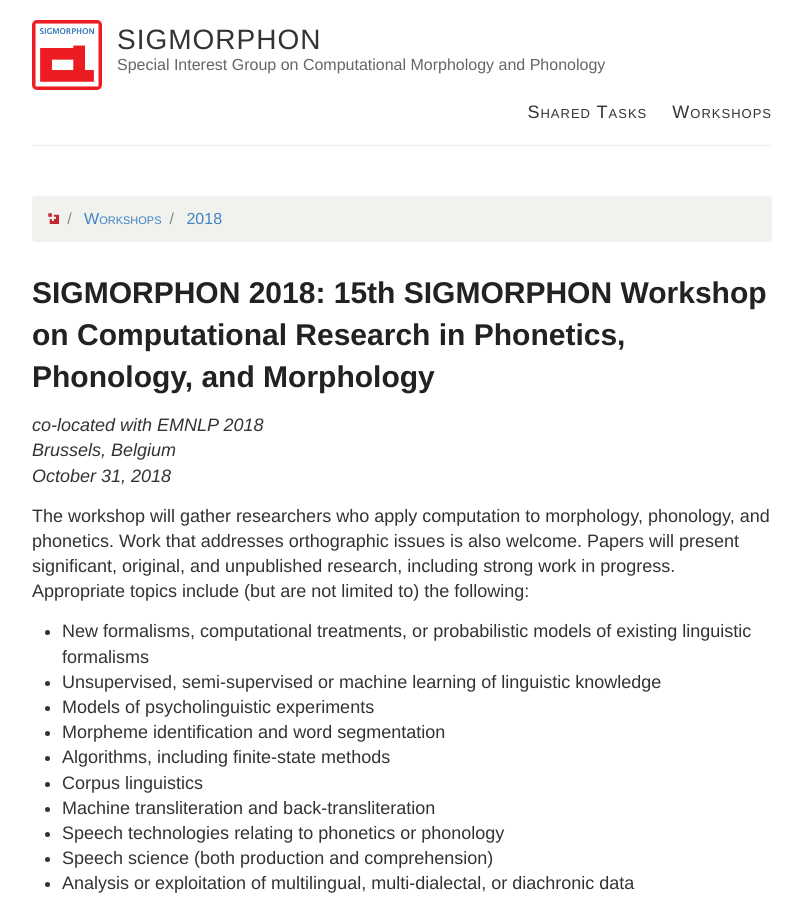
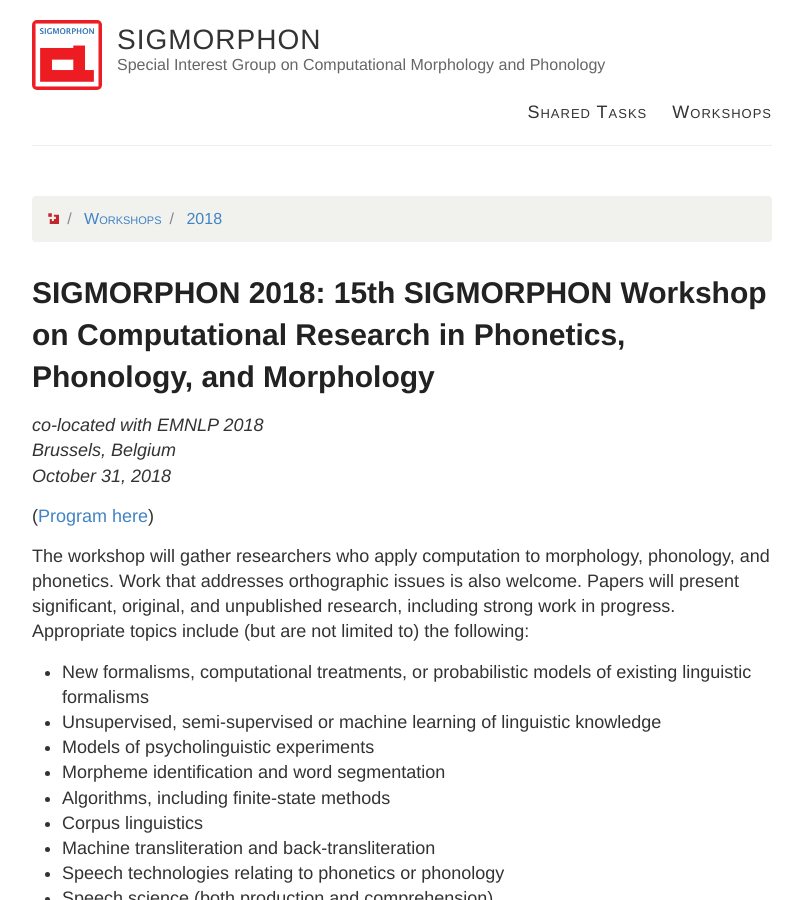
Before and after one commit to sigmorphon/sigmorphon.github.io, a Jekyll site: the page built from workshops/2018/index.md, in a window 1280 px wide and 900 px high. Shown: the whole window, without its empty margins (238-1041 px from the left). Built offline with Jekyll 4.4.1, drawn with Linux system fonts in a browser that asks for light colours.

Commit message:
Don't call things advertisements

```diff
--- a/workshops/2018/index.md
+++ b/workshops/2018/index.md
@@ -9,6 +9,8 @@
 Brussels, Belgium<br>
 October 31, 2018
 </i></p>
+
+([Program here]({{ "program" | absolute_url }}))
 
 The workshop will gather researchers who apply computation to morphology, phonology, and phonetics. Work that addresses orthographic issues is also welcome. Papers will present significant, original, and unpublished research, including strong work in progress. Appropriate topics include (but are not limited to) the following:
 
```
Also changed, not shown: workshops/2018/program.html (renamed from workshops/2018/advertisement.html).
